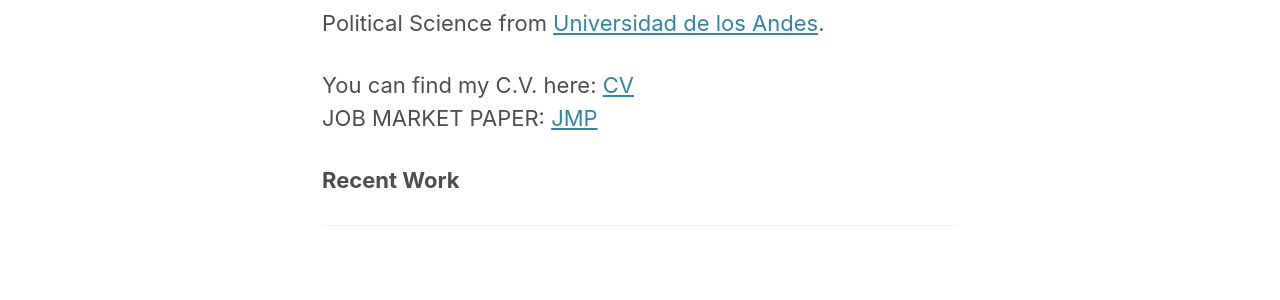
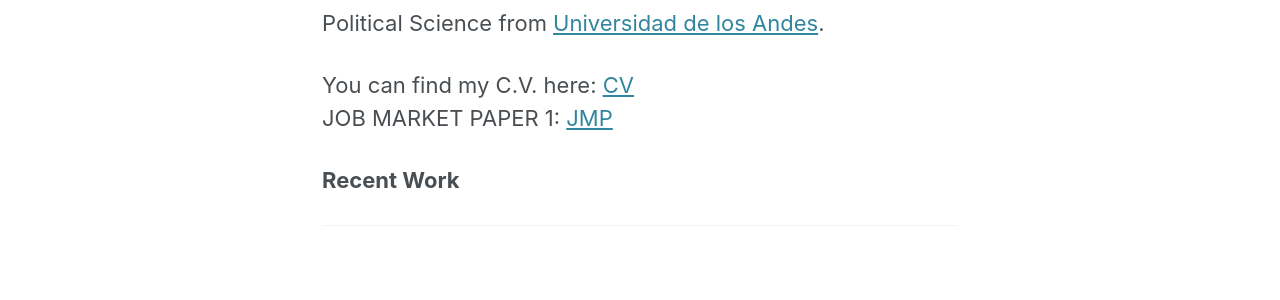
Before and after one commit to Darioaromero/darioaromero.github.io, a Jekyll site: the page built from index.md, in a window 1280 px wide. Shown: the part 1203-1503 px from the top of the page. Built offline with Jekyll 4.4.1, drawn with Linux system fonts in a browser that asks for light colours; cached includes are drawn as plain includes; nearby versions of some CDN libraries.

Commit message:
begining

```diff
--- a/index.md
+++ b/index.md
@@ -37,7 +37,7 @@
 {: style="text-align: justify;"}
 
 You can find my C.V. here: [CV](/images/documents/CV/Romero_cv.pdf) \\
-JOB MARKET PAPER: [JMP](/images/documents/Papers/Romero_An_empire_lost_2021d.pdf)
+JOB MARKET PAPER 1: [JMP](/images/documents/Papers/SOA_Aug2024b.pdf)
 {: style="text-align: justify;"}
 
 **Recent Work**
```
